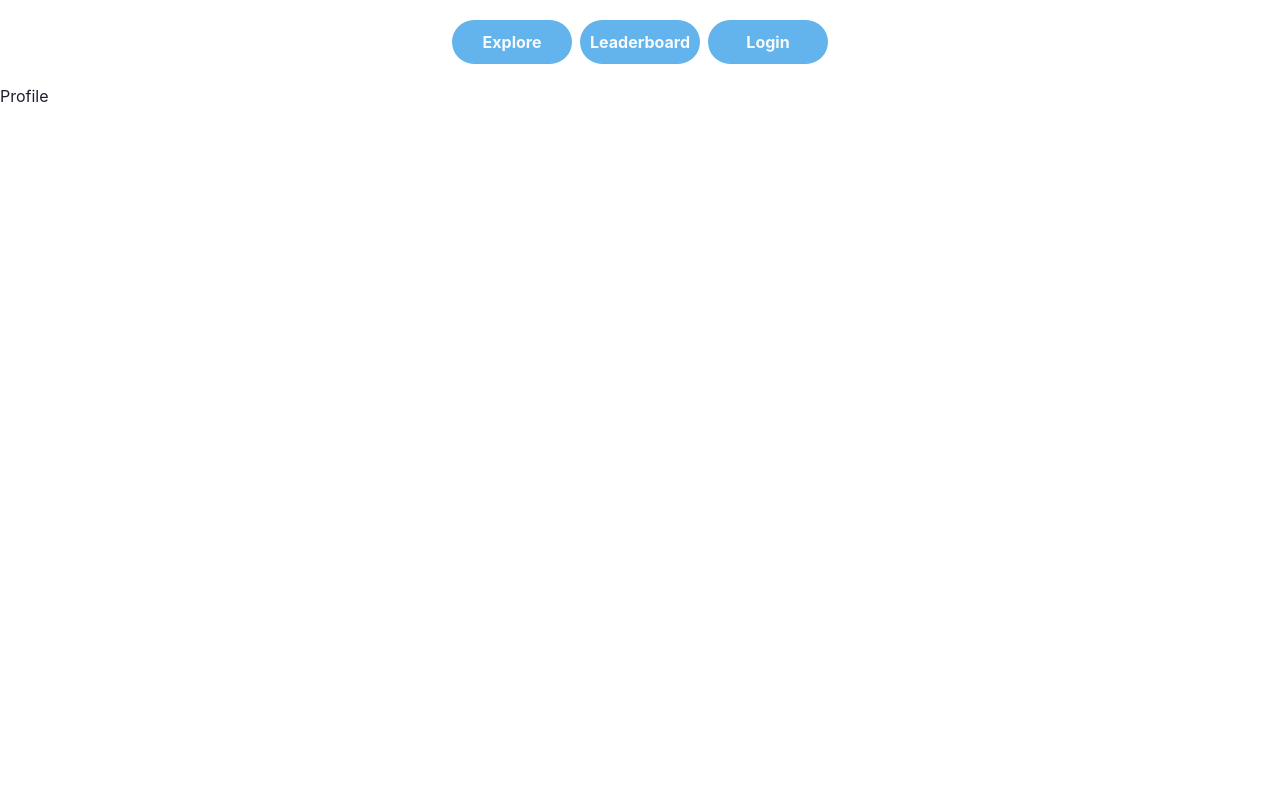
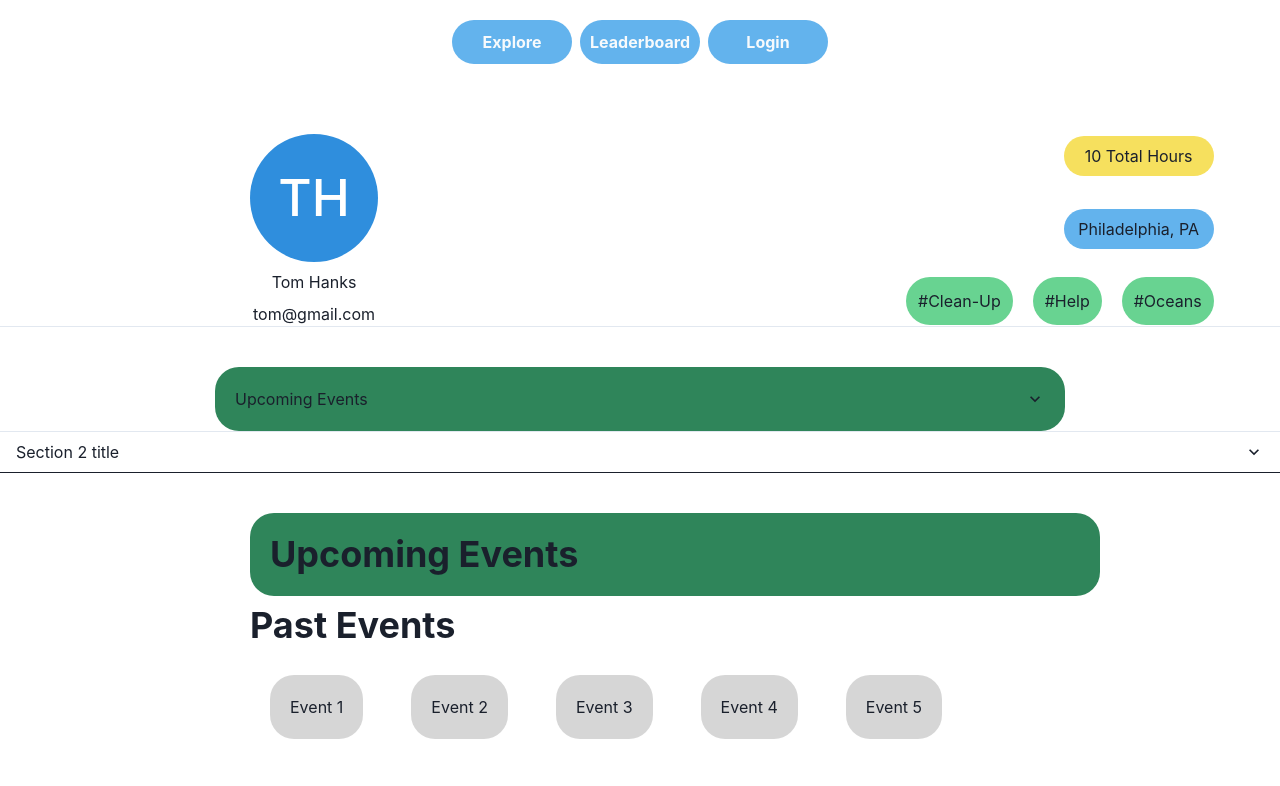
Before and after one commit to alex-budko/LinkUp, a React (Create React App) app in the folder frontend/: page /profile/1 in a window 1280 px wide. Shown: the top 786 px of the page. Built offline with nearby package versions, Linux system fonts and the light colour scheme.

Commit message:
updated profile

```diff
--- a/frontend/src/pages/Profile.js
+++ b/frontend/src/pages/Profile.js
@@ -1,10 +1,167 @@
+import {
+  Avatar,
+  Box,
+  Center,
+  HStack,
+  Text,
+  Wrap,
+  WrapItem,
+  Heading,
+  VStack,
+  Accordion,
+  AccordionItem,
+  AccordionButton,
+  AccordionPanel,
+  AccordionIcon,
+} from "@chakra-ui/react";
 import React, { useContext } from "react";
 import { UserContext } from "../context/User";
 
 function Profile() {
-  const { user, setUser } = useContext(UserContext);
+  // const { user, setUser } = useContext(UserContext);
 
-  return <div>Profile</div>;
+  const user = {
+    username: "Tom Hanks",
+    email: "tom@gmail.com",
+    location: "Philadelphia, PA",
+    tags: ["Clean-Up", "Help", "Oceans"],
+    past_events: [
+      "Event 1",
+      "Event 2",
+      "Event 3",
+      "Event 4",
+      "Event 5",
+      "Event 6",
+      "sdflkj",
+      "Event 1",
+      "Event 2",
+      "Event 3",
+      "Event 4",
+      "Event 5",
+      "Event 6",
+      "sdflkj",
+    ],
+    upcoming_events: ["Event 3"],
+    hours: 10,
+  };
+
+  return (
+    <Box>
+      <HStack mt="50">
+        <Box ml="250">
+          <Avatar size="2xl" name={user.username} />
+          <VStack mt="2">
+            <Text>{user.username}</Text>
+            <Text>{user.email}</Text>
+          </VStack>
+        </Box>
+        <VStack style={{ marginLeft: "500px" }} alignItems="end">
+          <Box
+            rounded="3xl"
+            textAlign="center"
+            width="150px"
+            p="2"
+            bgColor="yellow.300"
+          >
+            {user.hours} Total Hours
+          </Box>
+          <Box
+            rounded="3xl"
+            textAlign="center"
+            width="150px"
+            p="2"
+            bgColor="blue.300"
+            style={{ marginTop: "25px" }}
+          >
+            {user.location}
+          </Box>
+          <Box display="flex">
+            {user.tags.map((tags, index) => {
+              return (
+                <Box
+                  key={index}
+                  rounded="3xl"
+                  textAlign="center"
+                  bgColor="green.300"
+                  mt="5"
+                  p="3"
+                  ml="5"
+                >
+                  <Text>#{tags}</Text>
+                </Box>
+              );
+            })}
+          </Box>
+        </VStack>
+      </HStack>
+
+      <Accordion allowMultiple borderBottom="none !important">
+        <AccordionItem>
+          <Center>
+            <AccordionButton
+              rounded="3xl"
+              width="850px"
+              p="5"
+              bgColor="green.600"
+              mt="10"
+            >
+              <Box flex="1" textAlign="left">
+                Upcoming Events
+              </Box>
+              <AccordionIcon />
+            </AccordionButton>
+          </Center>
+          <AccordionPanel pb={4}>
+            Lorem ipsum dolor sit amet, consectetur adipiscing elit, sed do
+            eiusmod tempor incididunt ut labore et dolore magna aliqua. Ut enim
+            ad minim veniam, quis nostrud exercitation ullamco laboris nisi ut
+            aliquip ex ea commodo consequat.
+          </AccordionPanel>
+        </AccordionItem>
+
+        <AccordionItem>
+          <h2>
+            <AccordionButton>
+              <Box flex="1" textAlign="left">
+                Section 2 title
+              </Box>
+              <AccordionIcon />
+            </AccordionButton>
+          </h2>
+          <AccordionPanel pb={4}>
+            Lorem ipsum dolor sit amet, consectetur adipiscing elit, sed do
+            eiusmod tempor incididunt ut labore et dolore magna aliqua. Ut enim
+            ad minim veniam, quis nostrud exercitation ullamco laboris nisi ut
+            aliquip ex ea commodo consequat.
+          </AccordionPanel>
+        </AccordionItem>
+      </Accordion>
+
+      <VStack align="left" ml="250" mr="250">
+        <Box rounded="3xl" width="850px" p="5" bgColor="green.600" mt="10">
+          <Heading>Upcoming Events</Heading>
+        </Box>
+
+        <Heading>Past Events</Heading>
+
+        <Wrap>
+          {user.past_events.map((event) => (
+            <WrapItem>
+              <Box
+                bgColor="blackAlpha.300"
+                rounded="3xl"
+                p="5"
+                m="5"
+                maxW="300px"
+              >
+                <Text>{event}</Text>
+              </Box>
+            </WrapItem>
+          ))}
+        </Wrap>
+      </VStack>
+    </Box>
+  );
 }
 
 export default Profile;
```
